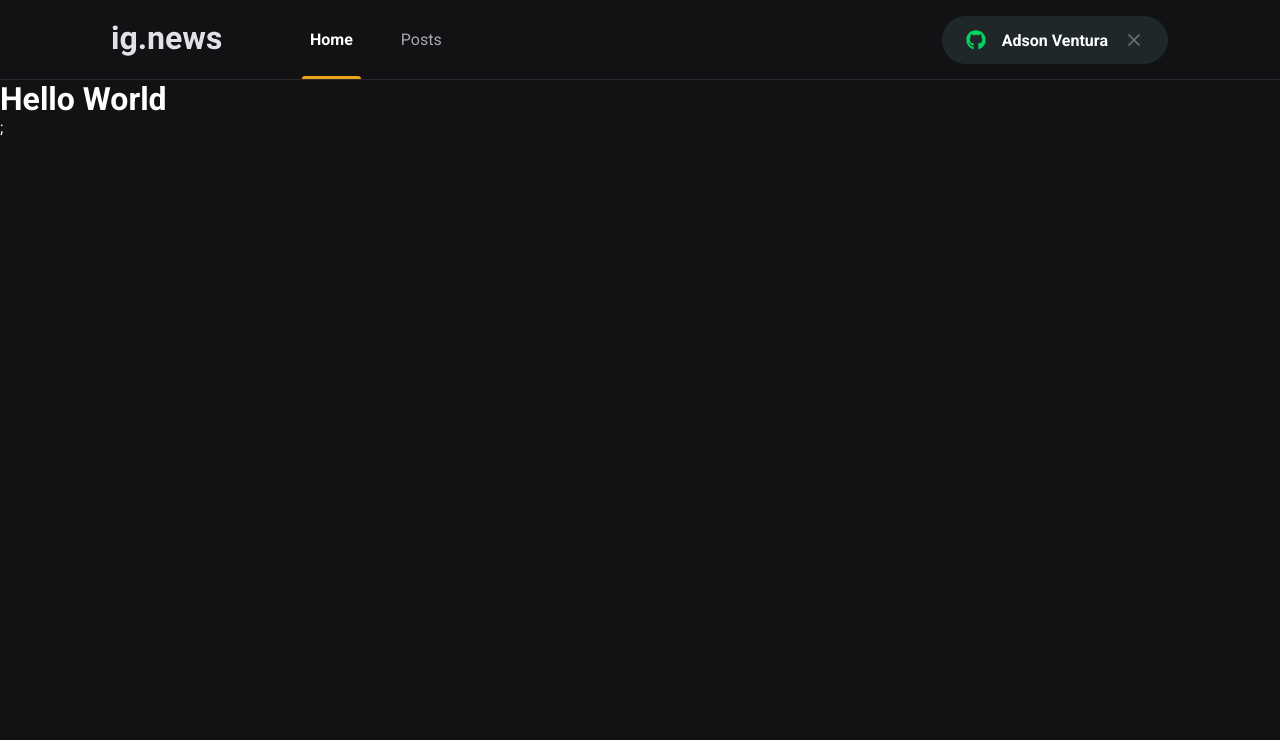
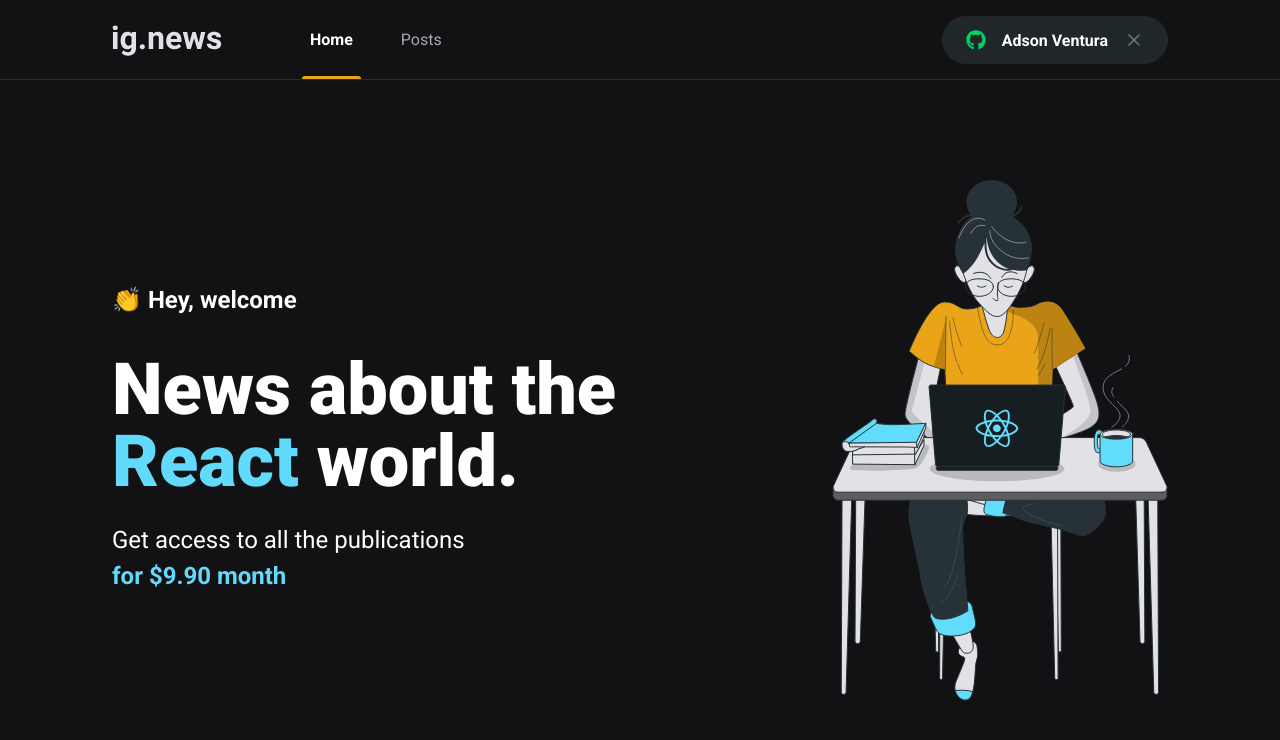
Before and after one commit to BarrosVentura/ignews, a Next.js app: page / in a window 1280 px wide. Shown: the top 740 px of the page. Built offline with nearby package versions, Linux system fonts and the light colour scheme.

Commit message:
feat: add home content and style

```diff
--- /dev/null
+++ b/src/pages/home.module.scss
@@ -0,0 +1,41 @@
+.contentContainer {
+  max-width: 1120px;
+  margin: 0 auto;
+  padding: 0 2rem;
+  height: calc(100vh - 5rem);
+
+  display: flex;
+  align-items: center;
+  justify-content: space-between;
+}
+
+.hero {
+  max-width: 600px;
+
+  > span {
+    font-size: 1.5rem;
+    font-weight: bold;
+  }
+
+  h1 {
+    font-size: 4.5rem;
+    line-height: 4.5rem;
+    font-weight: 900;
+    margin-top: 2.5rem;
+
+    span {
+      color: var(--cyan-500);
+    }
+  }
+
+  p {
+    font-size: 1.5rem;
+    line-height: 2.25rem;
+    margin-top: 1.5rem;
+
+    span {
+      color: var(--cyan-500);
+      font-weight: bold;
+    }
+  }
+}
--- a/src/pages/index.tsx
+++ b/src/pages/index.tsx
@@ -1,4 +1,7 @@
 import Head from "next/head";
+import Image from "next/image";
+
+import styles from "./home.module.scss";
 
 export default function Home() {
   return (
@@ -6,7 +9,24 @@
       <Head>
         <title>Inicio | ig.news</title>
       </Head>
-      <h1>Hello World</h1>;
+      <main className={styles.contentContainer}>
+        <section className={styles.hero}>
+          <span>👏 Hey, welcome</span>
+          <h1>
+            News about the <span>React</span> world.
+          </h1>
+          <p>
+            Get access to all the publications <br />
+            <span>for $9.90 month</span>
+          </p>
+        </section>
+        <Image
+          width={336}
+          height={521}
+          src="/images/avatar.svg"
+          alt="Girl coding"
+        />
+      </main>
     </>
   );
 }
```
